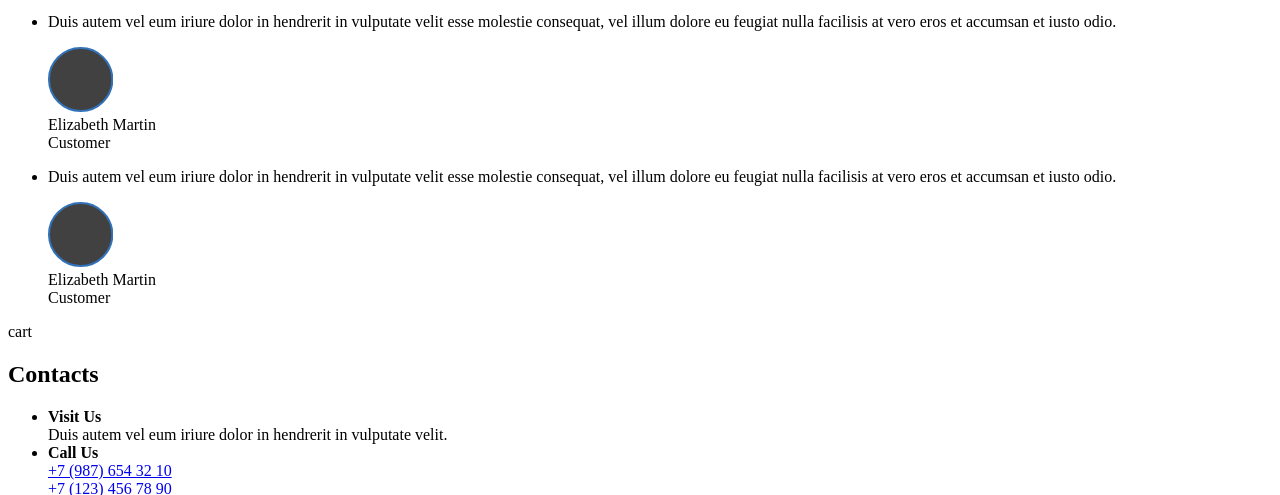
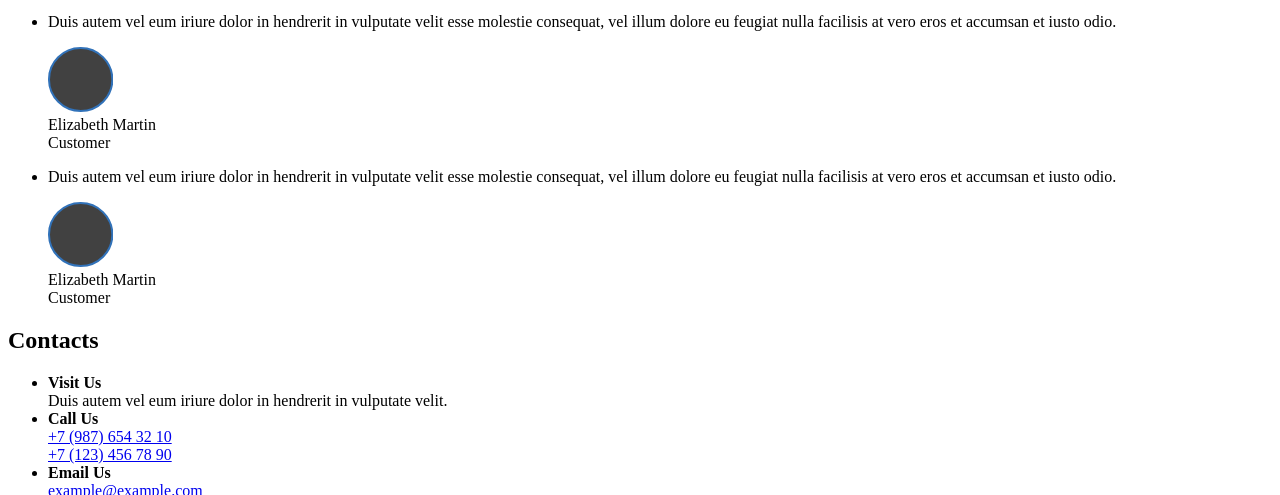
Before and after one commit to Zmvld/Lionic, a plain HTML site: page index.html in a window 1280 px wide. Shown: the part 1137-1632 px from the top of the page. Drawn offline with Linux system fonts and the light colour scheme.

Commit message:
delite div

```diff
--- a/index.html
+++ b/index.html
@@ -124,7 +124,7 @@
         </ul>
       </div>
     </section>
-    <div>cart</div>
+
     <section class="section-contacts">
       <div class="container">
         <h2 class="section-heading">Contacts</h2>
```
